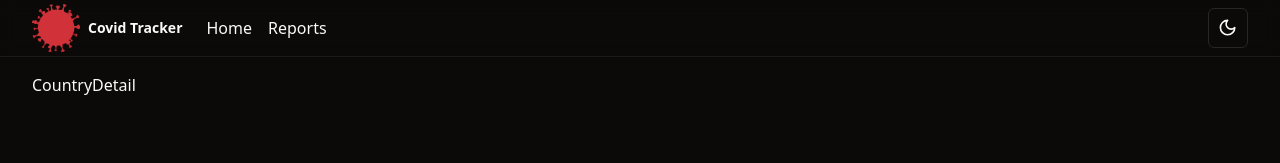
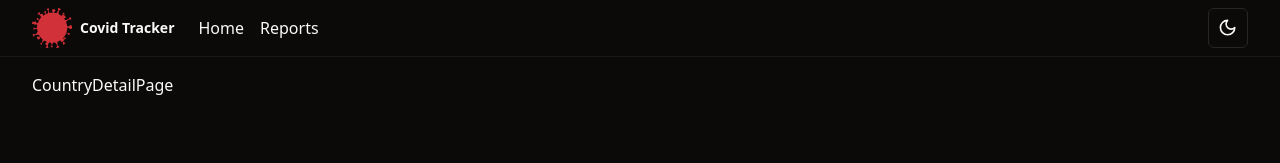
Before and after one commit to furkancakici/covid-tracker, a React (Vite) app: page /country/1 in a window 1280 px wide. Shown: the top 163 px of the page. Built offline with nearby package versions, Linux system fonts and the light colour scheme.

Commit message:
refactor: Update site logo size and remove unused pages

```diff
--- a/src/components/organism/header.tsx
+++ b/src/components/organism/header.tsx
@@ -8,7 +8,7 @@ const Header = () => {
             <div className='container flex h-14 max-w-screen-2xl items-center'>
                 <div className='flex mr-4 justify-center items-center'>
                     <div className='flex items-center mr-6 space-x-2'>
-                        <img src='/site-logo.png' alt='covid-tracker site logo' className='size-12' />
+                        <img src='/site-logo.png' alt='covid-tracker site logo' className='size-10' />
                         <span className='hidden sm:flex text-sm font-bold'>Covid Tracker</span>
                     </div>
                     <ul className='flex justify-center items-center gap-4 [&_a.active]:font-bold'>
--- /dev/null
+++ b/src/pages/country-detail-page.tsx
@@ -0,0 +1,8 @@
+// import { useParams } from 'react-router-dom'
+
+const CountryDetailPage = () => {
+    // const { id } = useParams()
+    return <div>CountryDetailPage</div>
+}
+
+export default CountryDetailPage
--- a/src/pages/country-detail.tsx
+++ /dev/null
@@ -1,8 +0,0 @@
-// import { useParams } from 'react-router-dom'
-
-const CountryDetail = () => {
-    // const { id } = useParams()
-    return <div>CountryDetail</div>
-}
-
-export default CountryDetail
--- a/src/router/index.tsx
+++ b/src/router/index.tsx
@@ -1,13 +1,15 @@
+import { lazy } from 'react'
 import { createBrowserRouter } from 'react-router-dom'
 
-import CountryDetail from '@/pages/country-detail'
-import HomePage from '@/pages/home-page'
-import MainLayout from '@/pages/main-layout'
-import ReportsPage from '@/pages/reports-page'
+import MainLayoutPage from '@/pages/main-layout-page'
+
+const HomePage = lazy(() => import('@/pages/home-page'))
+const CountryDetailPage = lazy(() => import('@/pages/country-detail-page'))
+const ReportsPage = lazy(() => import('@/pages/reports-page'))
 
 const router = createBrowserRouter([
     {
-        element: <MainLayout />,
+        element: <MainLayoutPage />,
         children: [
             {
                 path: '/',
@@ -15,7 +17,7 @@ const router = createBrowserRouter([
             },
             {
                 path: '/country/:id',
-                element: <CountryDetail />
+                element: <CountryDetailPage />
             },
             {
                 path: '/reports',
```
Also changed, not shown: src/pages/main-layout-page.tsx (renamed from src/pages/main-layout.tsx).
